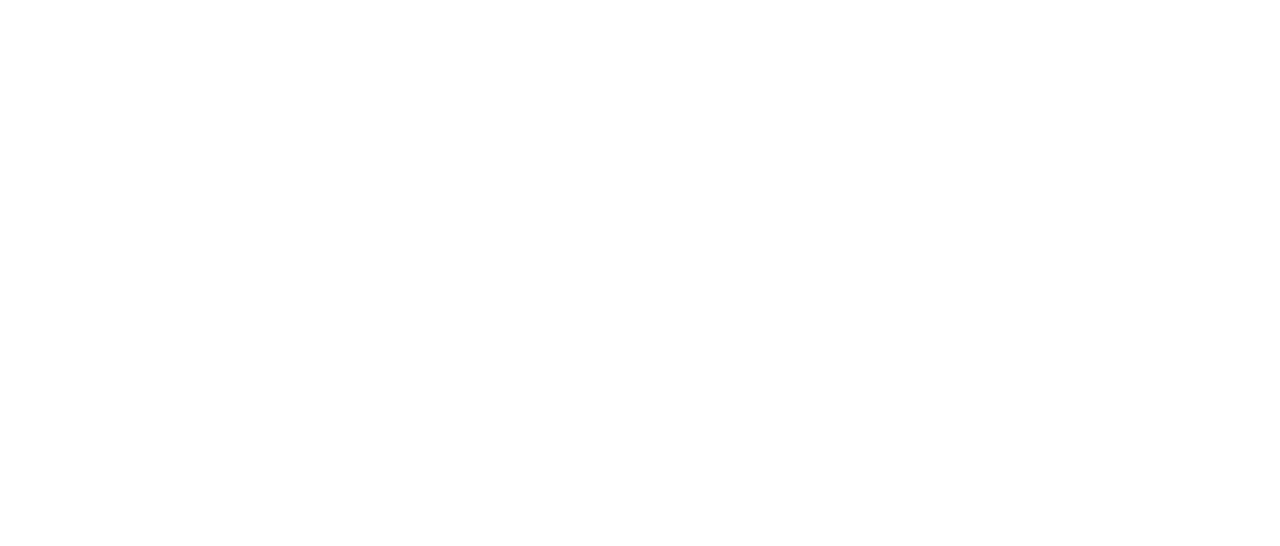
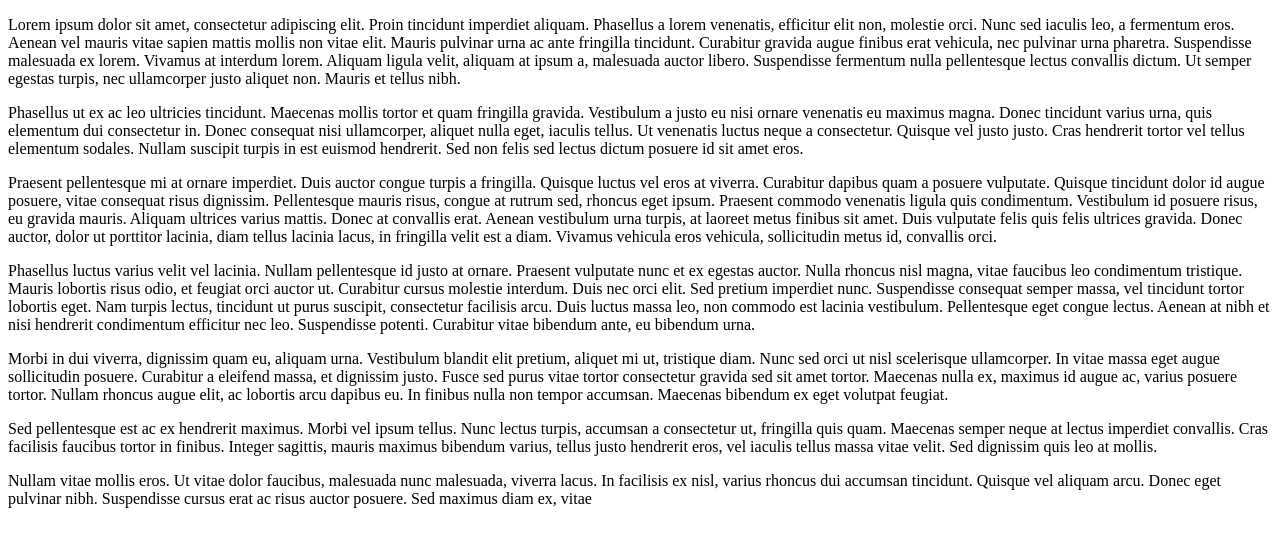
Before and after one commit to johndepatie/nodeyyc, a plain HTML site: page css/ex_1/index.html in a window 1280 px wide. Drawn offline with Linux system fonts and the light colour scheme.

Commit message:
Added CSS Exercise 1 page

```diff
--- a/css/ex_1/index.html
+++ b/css/ex_1/index.html
@@ -1,9 +1,64 @@
-<!DOCTYPE HTML>
+<!DOCTYPE html>
     <html>
       <head>
-
       </head>
       <body>
-
+        <div>
+          <p>
+            Lorem ipsum dolor sit amet, consectetur adipiscing elit. Proin tincidunt imperdiet aliquam. Phasellus a
+            lorem venenatis, efficitur elit non, molestie orci. Nunc sed iaculis leo, a fermentum eros. Aenean vel mauris vitae
+            sapien mattis mollis non vitae elit. Mauris pulvinar urna ac ante fringilla tincidunt. Curabitur gravida augue finibus
+            erat vehicula, nec pulvinar urna pharetra. Suspendisse malesuada ex lorem. Vivamus at interdum lorem. Aliquam
+            ligula velit, aliquam at ipsum a, malesuada auctor libero. Suspendisse fermentum nulla pellentesque lectus
+            convallis dictum. Ut semper egestas turpis, nec ullamcorper justo aliquet non. Mauris et tellus nibh.
+          </p>
+          <p>
+            Phasellus ut ex ac leo ultricies tincidunt. Maecenas mollis tortor et quam fringilla gravida. Vestibulum a justo eu nisi
+            ornare venenatis eu maximus magna. Donec tincidunt varius urna, quis elementum dui consectetur in. Donec consequat
+            nisi ullamcorper, aliquet nulla eget, iaculis tellus. Ut venenatis luctus neque a consectetur. Quisque vel justo justo.
+            Cras hendrerit tortor vel tellus elementum sodales. Nullam suscipit turpis in est euismod hendrerit. Sed non felis
+            sed lectus dictum posuere id sit amet eros.
+          </p>
+        </div>
+        <div>
+          <p>
+            Praesent pellentesque mi at ornare imperdiet. Duis auctor congue turpis a fringilla. Quisque luctus vel eros at viverra.
+            Curabitur dapibus quam a posuere vulputate. Quisque tincidunt dolor id augue posuere, vitae consequat risus dignissim.
+            Pellentesque mauris risus, congue at rutrum sed, rhoncus eget ipsum. Praesent commodo venenatis ligula quis condimentum.
+            Vestibulum id posuere risus, eu gravida mauris. Aliquam ultrices varius mattis. Donec at convallis erat.
+            Aenean vestibulum urna turpis, at laoreet metus finibus sit amet. Duis vulputate felis quis felis ultrices gravida.
+            Donec auctor, dolor ut porttitor lacinia, diam tellus lacinia lacus, in fringilla velit est a diam. Vivamus vehicula eros vehicula,
+            sollicitudin metus id, convallis orci.
+          </p>
+          <p>
+            Phasellus luctus varius velit vel lacinia. Nullam pellentesque id justo at ornare. Praesent vulputate nunc et ex egestas auctor.
+            Nulla rhoncus nisl magna, vitae faucibus leo condimentum tristique. Mauris lobortis risus odio, et feugiat orci auctor ut.
+            Curabitur cursus molestie interdum. Duis nec orci elit. Sed pretium imperdiet nunc. Suspendisse consequat semper massa,
+            vel tincidunt tortor lobortis eget. Nam turpis lectus, tincidunt ut purus suscipit, consectetur facilisis arcu.
+            Duis luctus massa leo, non commodo est lacinia vestibulum. Pellentesque eget congue lectus. Aenean at nibh et nisi hendrerit
+            condimentum efficitur nec leo. Suspendisse potenti. Curabitur vitae bibendum ante, eu bibendum urna.
+          </p>
+          <p>
+            Morbi in dui viverra, dignissim quam eu, aliquam urna. Vestibulum blandit elit pretium, aliquet mi ut, tristique diam.
+            Nunc sed orci ut nisl scelerisque ullamcorper. In vitae massa eget augue sollicitudin posuere. Curabitur a eleifend massa,
+            et dignissim justo. Fusce sed purus vitae tortor consectetur gravida sed sit amet tortor. Maecenas nulla ex,
+            maximus id augue ac, varius posuere tortor. Nullam rhoncus augue elit, ac lobortis arcu dapibus eu. In finibus nulla non tempor accumsan.
+            Maecenas bibendum ex eget volutpat feugiat.
+          </p>
+        </div>
+        <div>
+        <p>
+          Sed pellentesque est ac ex hendrerit maximus. Morbi vel ipsum tellus. Nunc lectus turpis, accumsan a consectetur ut,
+          fringilla quis quam. Maecenas semper neque at lectus imperdiet convallis. Cras facilisis faucibus tortor in finibus.
+          Integer sagittis, mauris maximus bibendum varius, tellus justo hendrerit eros, vel iaculis tellus massa vitae velit. Sed dignissim quis leo at mollis.
+        </p>
+        </div>
+        <div>
+          <p>
+            Nullam vitae mollis eros. Ut vitae dolor faucibus, malesuada nunc malesuada, viverra lacus. In facilisis ex
+            nisl, varius rhoncus dui accumsan tincidunt. Quisque vel aliquam arcu. Donec eget pulvinar nibh. Suspendisse
+            cursus erat ac risus auctor posuere. Sed maximus diam ex, vitae
+          </p>
+        </div>
       </body>
   </html>
```
Lines whose indentation alone changed are shown as unchanged.
